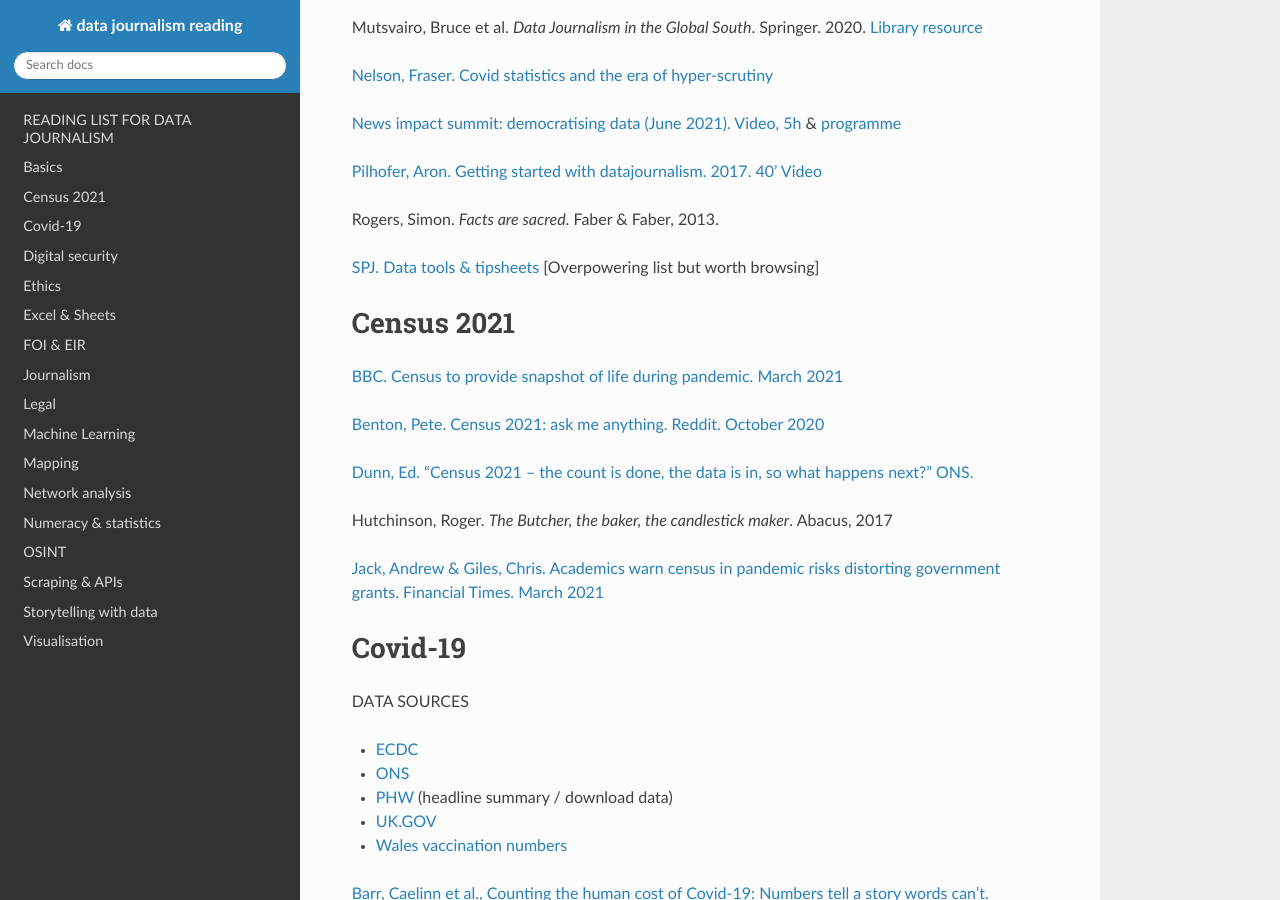
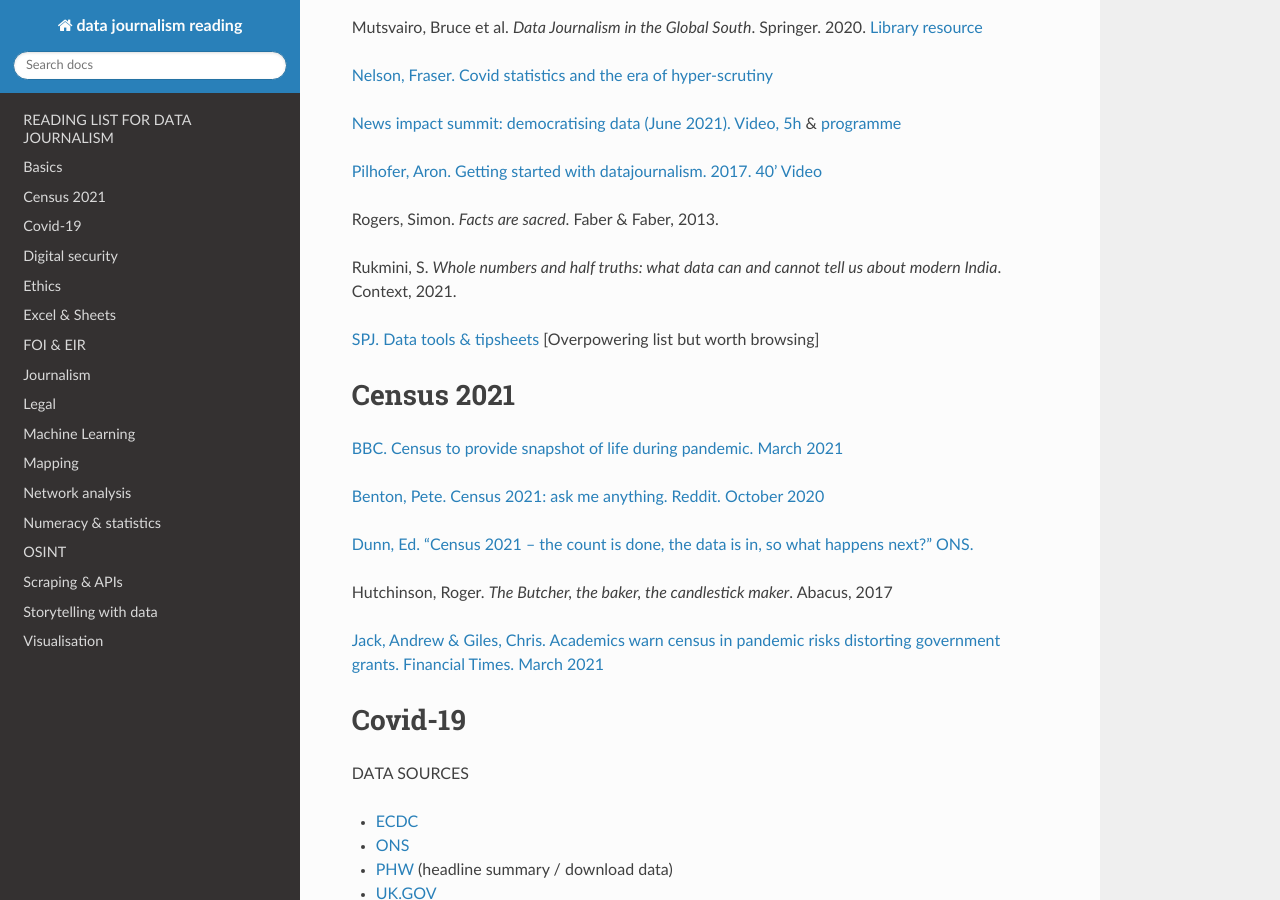
Before and after one commit to aodhanlutetiae/dj_reading, a Sphinx documentation site: the page built from docs/source/index.rst, in a window 1280 px wide and 900 px high, scrolled down 1021 px. Built offline with Sphinx 7.4.7 and the Read the Docs theme 2.0.0, drawn with Linux system fonts in a browser that asks for light colours.

Commit message:
update list

```diff
--- a/docs/source/index.rst
+++ b/docs/source/index.rst
@@ -52,6 +52,8 @@
 Video <https://www.youtube.com/watch?v=DYzDnufwHNE>`_
 
 Rogers, Simon. *Facts are sacred*. Faber & Faber, 2013.
+
+Rukmini, S. *Whole numbers and half truths: what data can and cannot tell us about modern India*. Context, 2021.
 
 `SPJ. Data tools & tipsheets <https://www.journaliststoolbox.org/2021/06/05/data-tools-tipsheets-and-research/>`_ [Overpowering list but worth browsing]
 
```
